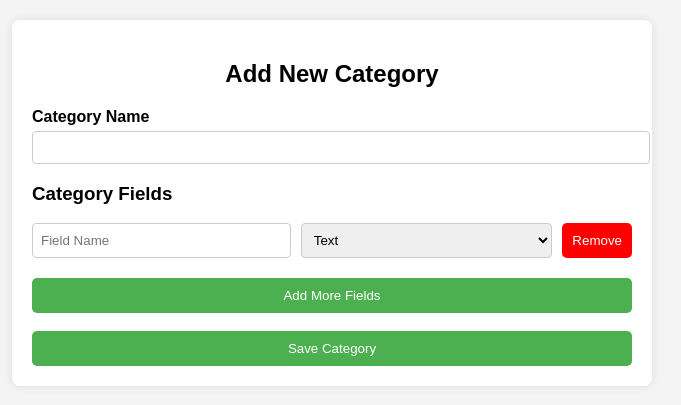
After one commit to Jeeljpaul/miniproject-ornalux, a Django app: page /add_category in a window 1280 px wide. The commit adds this page. Shown: the top 405 px of the page, without its empty margins (308-989 px from the left). Run offline with Django 5.2, Linux system fonts and the light colour scheme.

Commit message:
update_admin

```diff
--- a/jewelryapp/models.py
+++ b/jewelryapp/models.py
@@ -1,4 +1,5 @@
 from django.db import models
+from django.utils import timezone
 
 class Tbl_login(models.Model):
     login_id = models.AutoField(primary_key=True)
--- /dev/null
+++ b/jewelryapp/templates/admin/add_cat.html
@@ -0,0 +1,145 @@
+<!DOCTYPE html>
+<html lang="en">
+<head>
+    <meta charset="UTF-8">
+    <meta name="viewport" content="width=device-width, initial-scale=1.0">
+    <title>Add Category</title>
+    <style>
+        body {
+            font-family: Arial, sans-serif;
+            background-color: #f4f4f4;
+            margin: 0;
+            padding: 20px;
+        }
+
+        .container {
+            max-width: 600px;
+            margin: auto;
+            background-color: #fff;
+            padding: 20px;
+            border-radius: 8px;
+            box-shadow: 0 0 10px rgba(0, 0, 0, 0.1);
+        }
+
+        h2 {
+            text-align: center;
+        }
+
+        .form-group {
+            margin-bottom: 15px;
+        }
+
+        label {
+            display: block;
+            margin-bottom: 5px;
+            font-weight: bold;
+        }
+
+        input[type="text"],
+        select {
+            width: 100%;
+            padding: 8px;
+            border-radius: 4px;
+            border: 1px solid #ccc;
+        }
+
+        .btn {
+            background-color: #4CAF50;
+            color: white;
+            padding: 10px 15px;
+            border: none;
+            cursor: pointer;
+            border-radius: 5px;
+            width: 100%;
+        }
+
+        .btn:hover {
+            background-color: #45a049;
+        }
+
+        .fields-group {
+            margin-bottom: 20px;
+        }
+
+        .fields-group div {
+            display: flex;
+            gap: 10px;
+            margin-bottom: 10px;
+        }
+
+        .remove-btn {
+            background-color: red;
+            color: white;
+            border: none;
+            cursor: pointer;
+            padding: 5px 10px;
+            border-radius: 5px;
+        }
+
+        .remove-btn:hover {
+            background-color: darkred;
+        }
+    </style>
+</head>
+<body>
+
+<div class="container">
+    <h2>Add New Category</h2>
+
+    <form method="post" action="{% url 'add_category' %}">
+        {% csrf_token %}
+        <div class="form-group">
+            <label for="name">Category Name</label>
+            <input type="text" id="name" name="name" required>
+        </div>
+
+        <h3>Category Fields</h3>
+
+        <div class="fields-group" id="fields-group">
+            <!-- Fields will be added here dynamically -->
+            <div>
+                <input type="text" name="field_names[]" placeholder="Field Name" required>
+                <select name="field_types[]" required>
+                    <option value="text">Text</option>
+                    <option value="number">Number</option>
+                    <option value="date">Date</option>
+                    <option value="select">Dropdown</option>
+                </select>
+                <button type="button" class="remove-btn" onclick="removeField(this)">Remove</button>
+            </div>
+        </div>
+
+        <button type="button" class="btn" onclick="addField()">Add More Fields</button>
+
+        <br><br>
+
+        <button type="submit" class="btn">Save Category</button>
+    </form>
+</div>
+
+<script>
+    function addField() {
+        const fieldsGroup = document.getElementById('fields-group');
+        const fieldHtml = `
+            <div>
+                <input type="text" name="field_names[]" placeholder="Field Name" required>
+                <select name="field_types[]" required>
+                    <option value="text">Text</option>
+                    <option value="number">Number</option>
+                    <option value="date">Date</option>
+                    <option value="select">Dropdown</option>
+                </select>
+                <button type="button" class="remove-btn" onclick="removeField(this)">Remove</button>
+            </div>
+        `;
+        fieldsGroup.insertAdjacentHTML('beforeend', fieldHtml);
+    }
+
+    function removeField(button) {
+        const fieldDiv = button.parentElement;
+        fieldDiv.remove();
+    }
+</script>
+
+</body>
+</html>
--- a/jewelryapp/templates/admin/view_staff.html
+++ b/jewelryapp/templates/admin/view_staff.html
@@ -56,9 +56,9 @@
                     <td>{{ staff.contact_details }}</td>
                     <td>
                         <!-- Update Button -->
-                        <a href="{% url 'update_staff' staff.id %}" class="btn btn-sm btn-update">Update</a>
+                        <a href="{% url 'update_staff' staff.staff_id %}" class="btn btn-sm btn-update">Update</a>
                         <!-- Delete Button -->
-                        <form action="{% url 'delete_staff' staff.id %}" method="post" style="display:inline;">
+                        <form action="{% url 'delete_staff' staff.staff_id %}" method="post" style="display:inline;">
                             {% csrf_token %}
                             <button type="submit" class="btn btn-sm btn-delete" onclick="return confirm('Are you sure you want to delete this staff member?');">Delete</button>
                         </form>
--- a/jewelryapp/urls.py
+++ b/jewelryapp/urls.py
@@ -34,6 +34,8 @@ urlpatterns = [
     path('update_staff/<int:staff_id>/', views.update_staff, name='update_staff'),
     path('staff/delete/<int:staff_id>/', views.delete_staff, name='delete_staff'),
 
+    path('add_category',views.add_category, name='add_category'),
+
 ]
 if settings.DEBUG:
     urlpatterns += static(settings.STATIC_URL, document_root=settings.STATIC_ROOT)
--- a/jewelryapp/views.py
+++ b/jewelryapp/views.py
@@ -377,7 +377,7 @@ def view_registered_users(request):
 
 
 def delete_user(request, user_id):
-    user = get_object_or_404(Tbl_user, pk=user_id)
+    user = get_object_or_404(Tbl_user, user_id=user_id)
 
     if request.method == 'POST':  # Check if the form was submitted
         user.delete()
@@ -391,10 +391,10 @@ from .forms import StaffForm
 
 def add_staff(request):
     if request.method == 'POST':
-        form = AddStaffForm(request.POST)
+        form = StaffForm(request.POST)
         if form.is_valid():
             form.save()
-            return redirect('admin/view_staff')  # Redirect to a view after successful staff addition
+            return redirect('/adminhome/')  # Redirect to a view after successful staff addition
     else:
         form = StaffForm()
 
@@ -411,13 +411,13 @@ def view_staff(request):
 
 
 def update_staff(request, staff_id):
-    staff = get_object_or_404(Tbl_staff, id=staff_id)
+    staff = get_object_or_404(Tbl_staff, staff_id=staff_id)
 
     if request.method == 'POST':
         form = StaffForm(request.POST)
         if form.is_valid():
             # Update login details
-            login = get_object_or_404(Tbl_login, id=staff.login.id)
+            login = get_object_or_404(Tbl_login, login_id=staff.login.login_id)
             login.email = form.cleaned_data['email']
             login.save()
 
@@ -510,3 +510,27 @@ def update_p(request, product_id):
         form = ProductForm(instance=product)
 
     return render(request, 'admin/update_p.html', {'form': form, 'product': product})
+
+
+
+from django.shortcuts import render, redirect
+
+
+def add_category(request):
+    if request.method == 'POST':
+        category_name = request.POST.get('name')
+
+        # Collect the dynamic fields
+        field_names = request.POST.getlist('field_names[]')
+        field_types = request.POST.getlist('field_types[]')
+
+        fields = {}
+        for name, ftype in zip(field_names, field_types):
+            fields[name] = ftype
+
+        # Save the category with its fields
+        Category.objects.create(name=category_name, fields=fields)
+
+        return redirect('add_p')  # Redirect after saving
+
+    return render(request, 'admin/add_cat.html')
```
